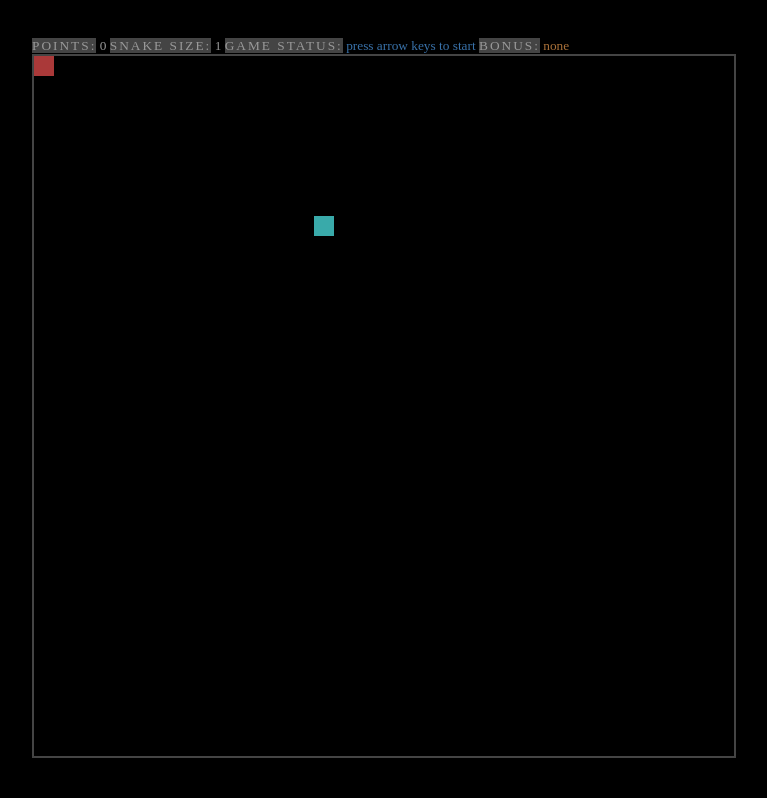
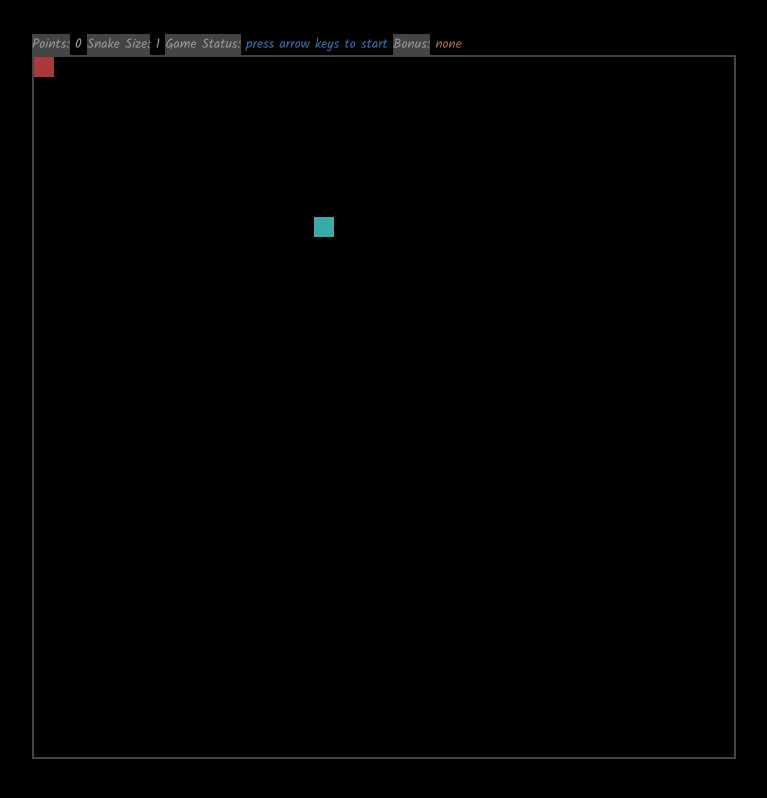
Before and after one commit to sri/snake, a website built with webpack: page html/index.html in a window 1280 px wide. Shown: the whole page, without its empty margins (256-1023 px from the left). Built offline with nearby package versions, Linux system fonts and the light colour scheme.

Commit message:
Use Google Fonts

```diff
--- a/html/index.html
+++ b/html/index.html
@@ -2,11 +2,14 @@
 <html lang="en">
 <head>
   <title>s n a k e</title>
+  <link href="https://fonts.googleapis.com/css?family=Kalam" rel="stylesheet">
+
   <style>
    html, body {
      height: 100%;
      background-color: #000;
      color: #999;
+     font-family: 'Kalam', cursive;
    }
 
    html {
@@ -28,16 +31,15 @@
      background-color: #444;
      color: #999;
      padding-left: 0 2px;
-     letter-spacing: 2px;
    }
   </style>
 </head>
 <body onload="main()">
   <div id="status">
-    <span class="label">POINTS:</span> <span id="points">0</span>
-    <span class="label">SNAKE SIZE:</span> <span id="snakesize">1</span>
-    <span class="label">GAME STATUS:</span> <span id="gamestatus" style="color:#3972aa;">press arrow keys to start</span>
-    <span class="label">BONUS:</span> <span id="bonus" style="color:#aa7139;">none</span>
+    <span class="label">Points:</span> <span id="points">0</span>
+    <span class="label">Snake Size:</span> <span id="snakesize">1</span>
+    <span class="label">Game Status:</span> <span id="gamestatus" style="color:#3972aa;">press arrow keys to start</span>
+    <span class="label">Bonus:</span> <span id="bonus" style="color:#aa7139;">none</span>
   </div>
   <canvas id="canvas" width="700px" height="700px" />
   <script src="bundle/all.js"></script>
```
